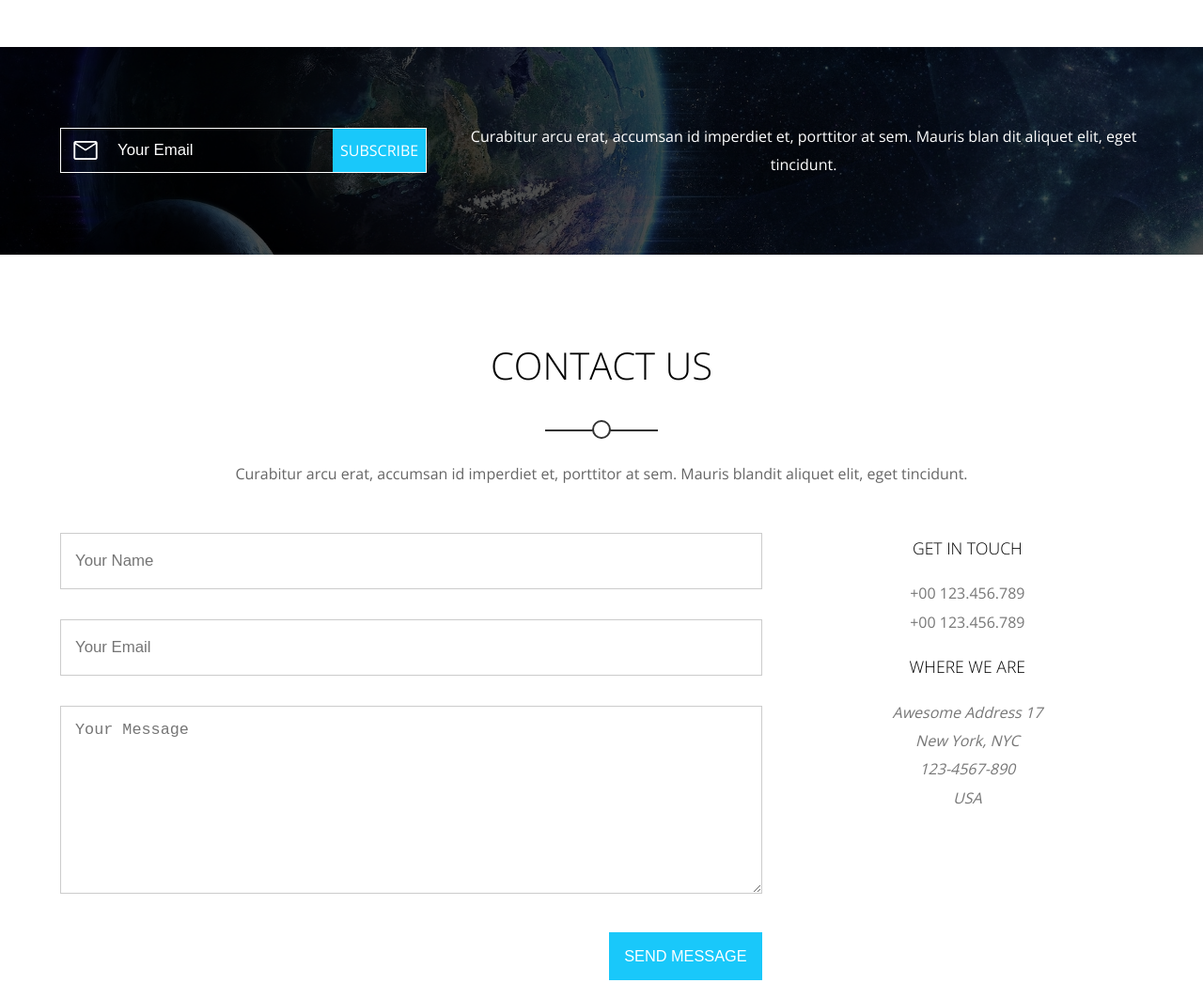
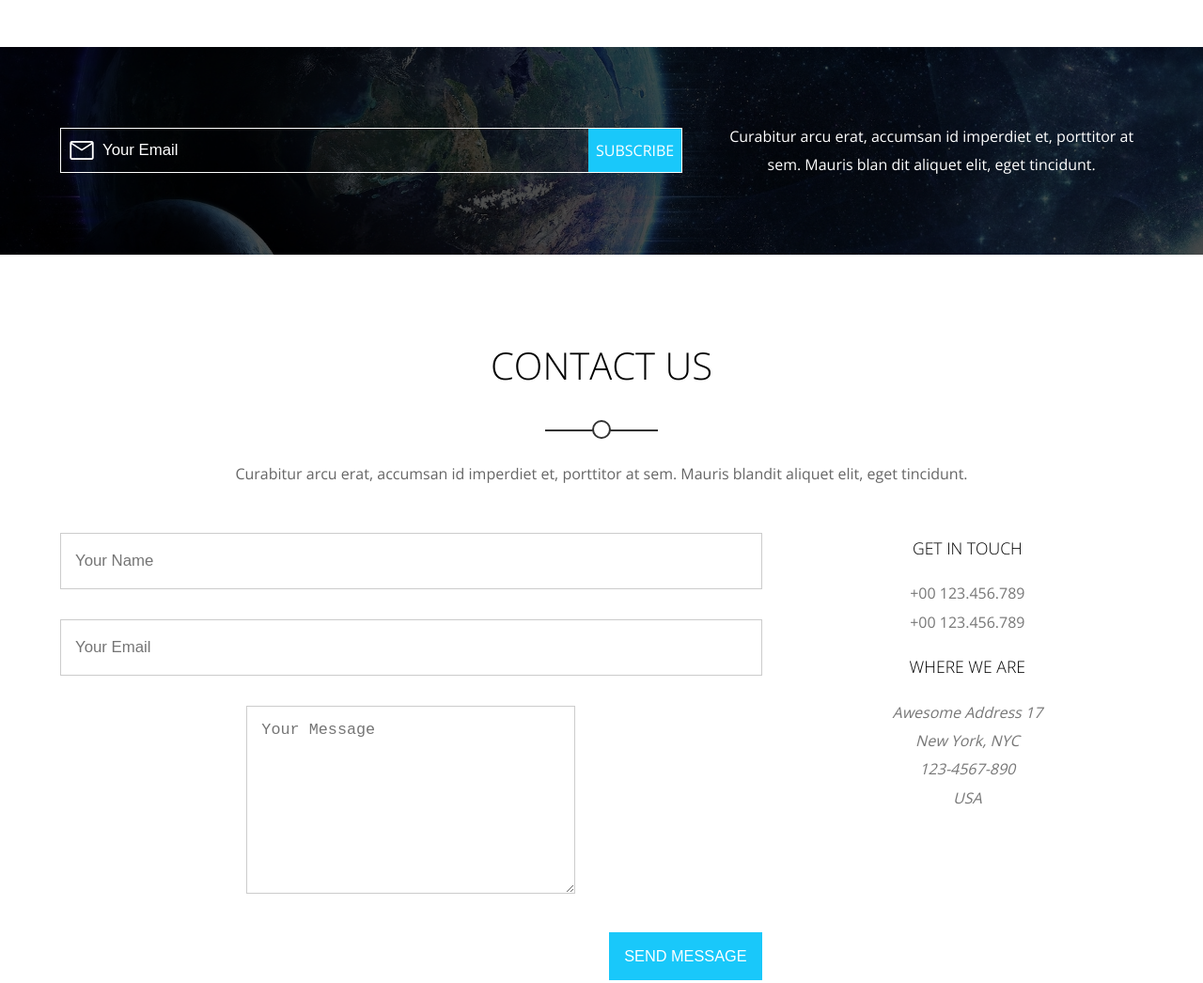
Before and after one commit to KmlDotDev/kasper-template-two, a plain HTML site: page index.html in a window 1280 px wide. Shown: the part 8920-9966 px from the top of the page at 94% size. Drawn offline with nearby package versions, Linux system fonts and the light colour scheme.

Commit message:
fix some screen issues on the mobile

```diff
--- a/css/style.css
+++ b/css/style.css
@@ -305,22 +305,7 @@ i {
 }
 
 /* Section of Services */
-/*
-Services Section Tree:
-#services
-  .container
-    .special-heading
-      h3
-      .shape
-      p
-    article
-      .srvs.so$
-        .icon
-          span
-        .text
-          h3
-          p
-*/
+
 
 #services .container {
   padding-block: var(--section-padding);
@@ -547,14 +532,7 @@ Services Section Tree:
   padding: 0.9rem;
 }
 
-/* Video Section Tree:
-#video
-  video
-  .content
-    h3
-    p
-    button.btn
-*/
+/* Video Section */
 
 #video {
   position: relative;
@@ -616,19 +594,7 @@ Services Section Tree:
   }
 }
 
-/* About Us Section Tree
-
-    #about
-      .container
-        picture
-        .content
-            img
-          .grid
-            div
-              span.material-symbols-outlined
-              span
-              span
-*/
+/* About Us Section */
 
 #about .container {
   padding-block: var(--section-padding);
@@ -992,17 +958,7 @@ Services Section Tree:
 }
 
 /* Subscribe Section */
-/*
-<section id="subscribe" class="sub">
-#subscribe .sub
-  .container
-    .mail
-      label
-        span
-        input
-        span{SUBSCRIBE}
-    p
-*/
+
 .sub {
   position: relative;
   z-index: 1;
@@ -1036,35 +992,36 @@ Services Section Tree:
   background-color:rgb(0 0 0 / 0.7);
 }
 
-.sub .mail label {
+.sub .mail {
   margin-inline: auto;
-  max-width: 500px;
+  width: 100%;
   position: relative;
-  display: grid;
-  grid-template-columns: auto 2fr 1fr;
+  display: flex;
   align-items: center;
   border: 1px solid #fff;
 }
-.sub .mail label input {
+.sub .mail input {
   background-color: transparent;
   border: 0;
   outline: 0;
   color: #fff;
   font-size: 1.05rem;
   padding-block: .8rem;
-  padding-inline: 8px;
+  padding-inline: 0 8px;
+  width: 100%;
 }
-.sub .mail label input::placeholder {
+.sub .mail input::placeholder {
   color: #fff;
 }
 
-.sub .mail label span:first-of-type {
-  padding-inline: 10px;
+.sub .mail span:first-of-type {
+  padding-inline: 6px;
 }
-.sub .mail label span:last-of-type {
+.sub .mail span:last-of-type {
   background-color: var(--main-color);
   color: #fff;
   padding: .5rem;
+  margin-left: auto;
 }
 
 /* contact */
@@ -1126,8 +1083,7 @@ Services Section Tree:
 }
 
 #contact .contact-form div textarea {
-  min-width: 100%;
-  max-width: 300px;
+  max-width: 100%;
   max-height: 200px;
   min-height: 200px;
   font-size: 1.05rem;
--- a/index.html
+++ b/index.html
@@ -463,11 +463,9 @@
     <section id="subscribe" class="sub">
       <div class="container">
         <div class="mail">
-          <label>
             <span class="material-symbols-outlined">mail</span>
             <input type="text" placeholder="Your Email" />
             <span>SUBSCRIBE</span>
-          </label>
         </div>
         <p>
           Curabitur arcu erat, accumsan id imperdiet et, porttitor at sem.
```
